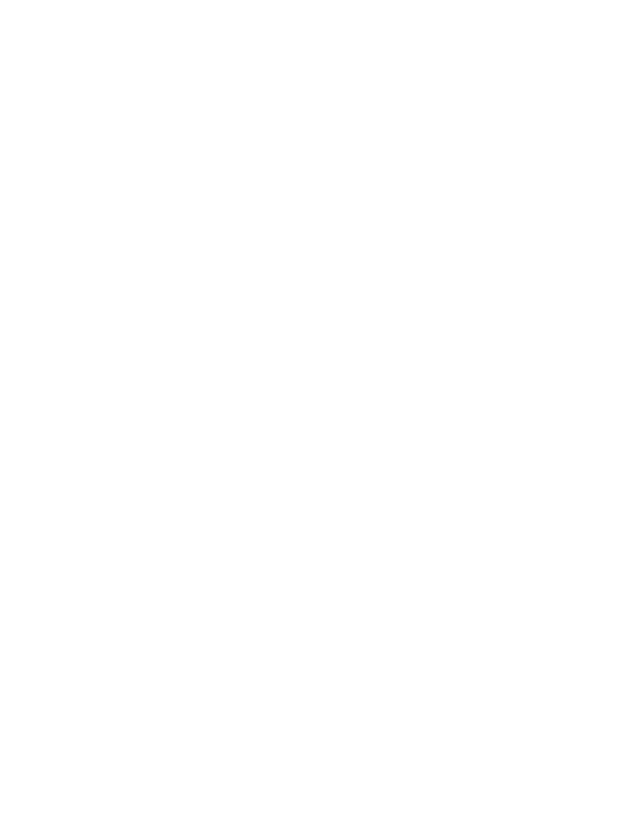
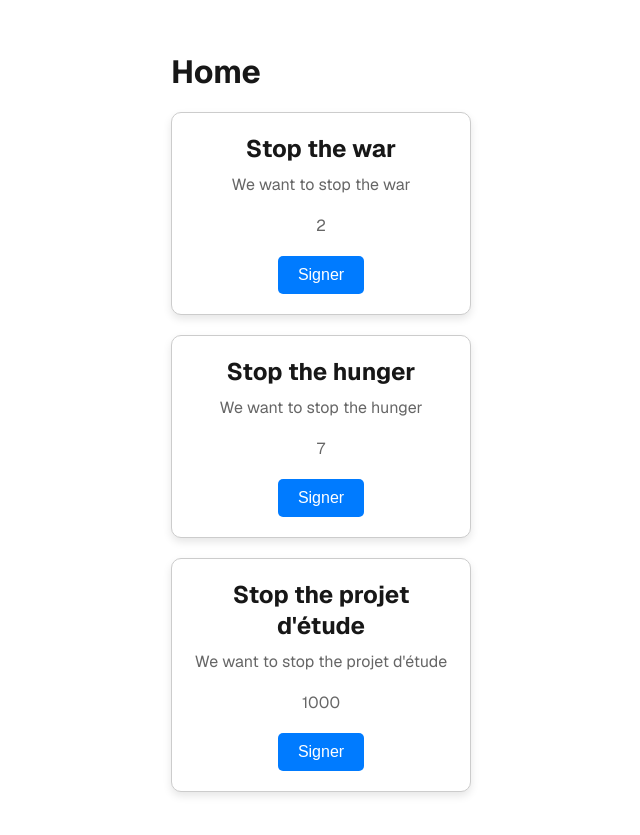
Before and after one commit to FCORMERAIS/Ecopetition_FRONT, a Next.js app: page / in a window 1280 px wide. Shown: the part 113-948 px from the top of the page, without its empty margins (319-959 px from the left). Before the commit the page ends 800 px from the top, so only its background shows below. Built offline with nearby package versions, Linux system fonts and the light colour scheme.

Commit message:
feat : Init basic functionnalities

```diff
--- a/src/app/page.tsx
+++ b/src/app/page.tsx
@@ -1,10 +1,11 @@
+import Home from "@/components/Home";
 import styles from "./page.module.css";
 
-export default function Home() {
+export default function App() {
   return (
     <div className={styles.page}>
       <main className={styles.main}>
-
+          <Home/>
       </main>
       <footer className={styles.footer}>
 
--- /dev/null
+++ b/src/components/Card.tsx
@@ -0,0 +1,19 @@
+import { Petition } from "@/modeles/Petititon";
+import React from "react";
+import styles from "../styles/card.module.css";
+
+interface CardProps {
+    petition : Petition;
+}
+
+export default function Card({petition}: CardProps) {
+
+    return (
+        <div className={styles.card}>
+            <h2 className={styles.cardTitle}>{petition.title}</h2>
+            <p className={styles.cardDescription}>{petition.description}</p>
+            <p className={styles.cardDescription}>{petition.CountSignature}</p>
+            <button className={styles.cardButton}>Signer</button>
+        </div>
+    );
+}
--- /dev/null
+++ b/src/components/Home.tsx
@@ -0,0 +1,42 @@
+'use client';
+
+import { useEffect, useState } from "react";
+import { Petition } from "@/modeles/Petititon";
+import Card from "./Card";
+export default function Home() {
+    const [petitions, setPetitions] = useState<Petition[]>([]);
+
+    useEffect(() => {
+        setPetitions([
+            {
+                id: 1,
+                title: "Stop the war",
+                description: "We want to stop the war",
+                CountSignature: 2,
+            },
+            {
+                id: 2,
+                title: "Stop the hunger",
+                description: "We want to stop the hunger",
+                CountSignature: 7,
+            },
+            {
+                id: 3,
+                title: "Stop the projet d'étude",
+                description: "We want to stop the projet d'étude",
+                CountSignature: 1000,
+            },
+        ]);
+    }
+    , []);
+    const cards = petitions.map((petition) => (
+        <Card petition={petition} key={petition.id} />
+    ));
+
+    return (
+    <div>
+        <h1>Home</h1>
+        {cards}
+    </div>
+  );
+}
--- /dev/null
+++ b/src/modeles/Petititon.tsx
@@ -0,0 +1,6 @@
+export type Petition = {
+    id: number;
+    title: string;
+    description: string;
+    CountSignature: number;
+};
--- /dev/null
+++ b/src/styles/card.module.css
@@ -0,0 +1,37 @@
+.card {
+    width: 300px;
+    padding: 20px;
+    margin: 20px auto;
+    border: 1px solid #ccc;
+    border-radius: 10px;
+    box-shadow: 0 4px 8px rgba(0, 0, 0, 0.1);
+    text-align: center;
+    background-color: #fff;
+}
+
+.cardTitle {
+    font-size: 24px;
+    font-weight: bold;
+    margin-bottom: 10px;
+}
+
+.cardDescription {
+    font-size: 16px;
+    color: #666;
+    margin-bottom: 20px;
+}
+
+.cardButton {
+    padding: 10px 20px;
+    font-size: 16px;
+    color: #fff;
+    background-color: #007bff;
+    border: none;
+    border-radius: 5px;
+    cursor: pointer;
+    text-decoration: none;
+}
+
+.cardButton:hover {
+    background-color: #0056b3;
+}
```
